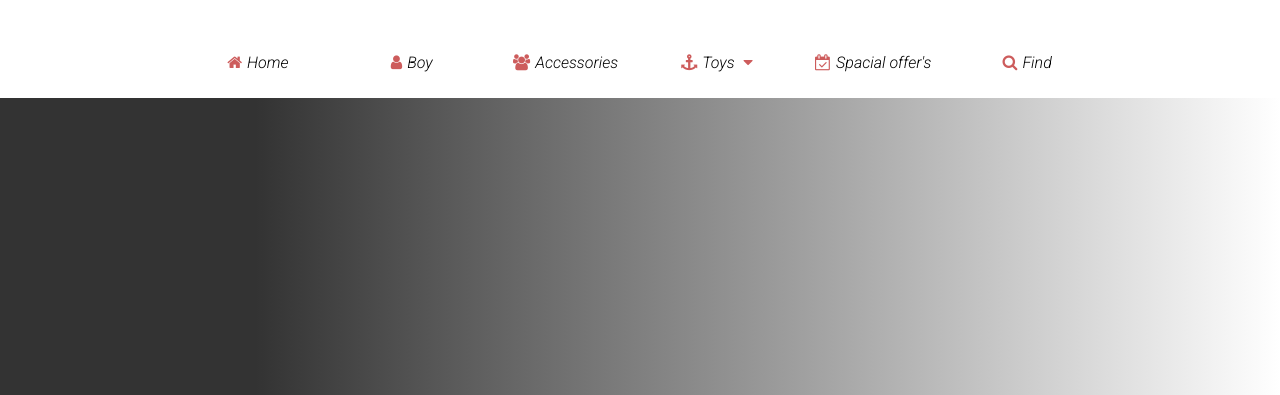
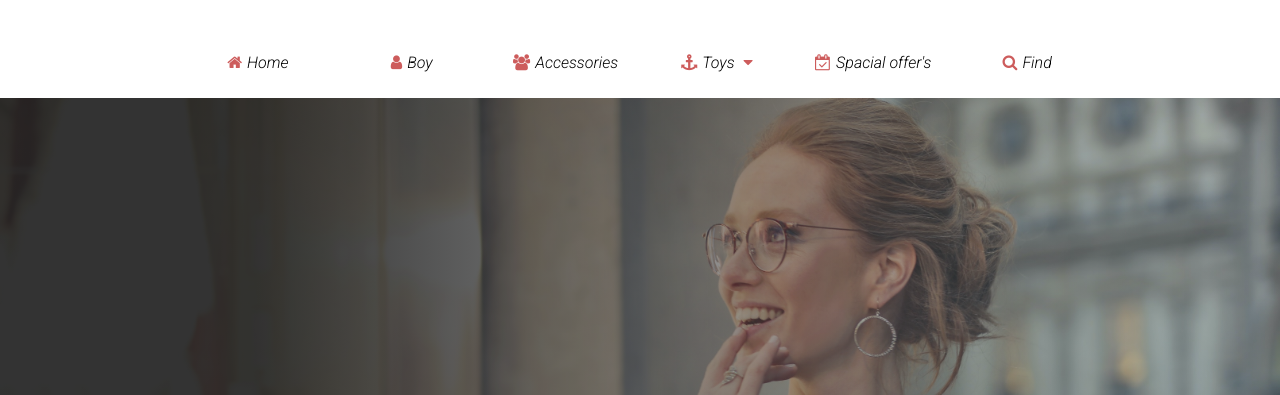
Before and after one commit to Suraj-webdeveloper/myesho, a plain HTML site: page index.html in a window 1280 px wide. Shown: the part 172-567 px from the top of the page. Drawn offline with nearby package versions, Linux system fonts and the light colour scheme; a web font is replaced by a local one.

Commit message:
Update style.css

```diff
--- a/style.css
+++ b/style.css
@@ -139,7 +139,7 @@ line-height: 70px;
     width: 100%;
     height: 75vh;
     background: linear-gradient(to right,rgba(0,0,0,0.8) 20%, rgba(255,255,255,0.2)),
-    url(img/g1.jpg);
+    url(g1.jpg);
     background-size: cover;
     background-position: top;
     position: relative;
```
